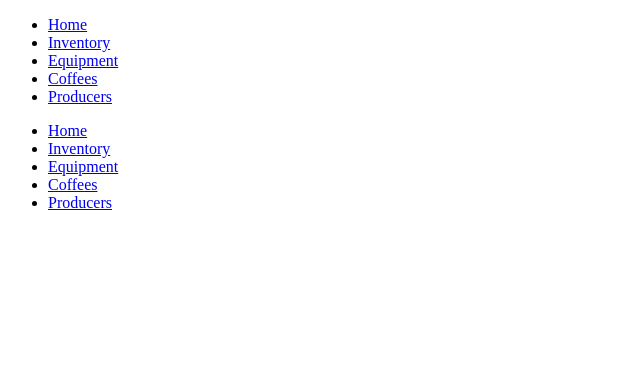
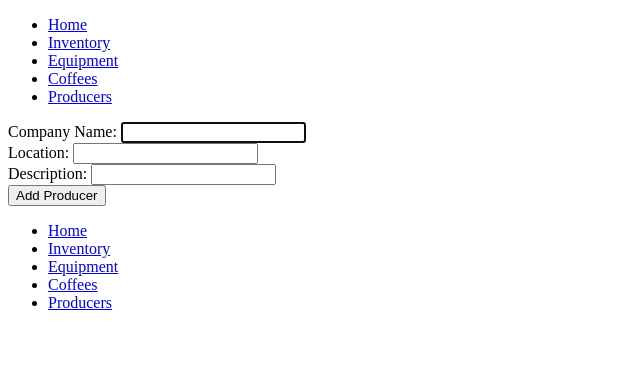
Before and after one commit to MackieJG/coffee-inventory-management, a Flask app: page /producers/new in a window 1280 px wide. Shown: the top 366 px of the page, without its empty margins (0-640 px from the left). Run offline with Flask 2, Linux system fonts and the light colour scheme.

Commit message:
New producer documents

```diff
--- a/templates/coffees/newcoffee.html
+++ b/templates/coffees/newcoffee.html
@@ -3,15 +3,15 @@
     <form action="/coffees" method="post">
         <div>
             <label for="name">Name:</label>
-            <input type="text" id="name" name="name" required autofcus>
+            <input type="text" id="name" name="name" required autofocus>
         </div>
         <div>
             <label for="origin">Origin:</label>
-            <input type="text" id="origin" name="origin" required autofcus>
+            <input type="text" id="origin" name="origin" required autofocus>
         </div>
         <div>
             <label for="description">Description:</label>
-            <input type="text" id="description" name="description" required autofcus>
+            <input type="text" id="description" name="description" required autofocus>
         </div>
         <div>
             <label for="producer">Producer:</label>
--- a/templates/producers/newproducer.html
+++ b/templates/producers/newproducer.html
@@ -1,9 +1,18 @@
 {% extends 'base.html' %}
 {% block content %}
-    <form>
-        <label>
-
-        </label>
+    <form action="/producers" method="post">
+        <div>
+            <label for="name">Company Name:</label>
+            <input type="text" id="name" name="name" required autofocus>
+        </div>
+        <div>
+            <label for="location">Location:</label>
+            <input type="text" id="location" name="location" required autofocus>
+        </div>
+        <div>
+            <label for="description">Description:</label>
+            <input type="text" id="description" name="description" required autofocus>
+        </div>
+        <button type="submit">Add Producer</button>
     </form>
-
 {% endblock %}
```
